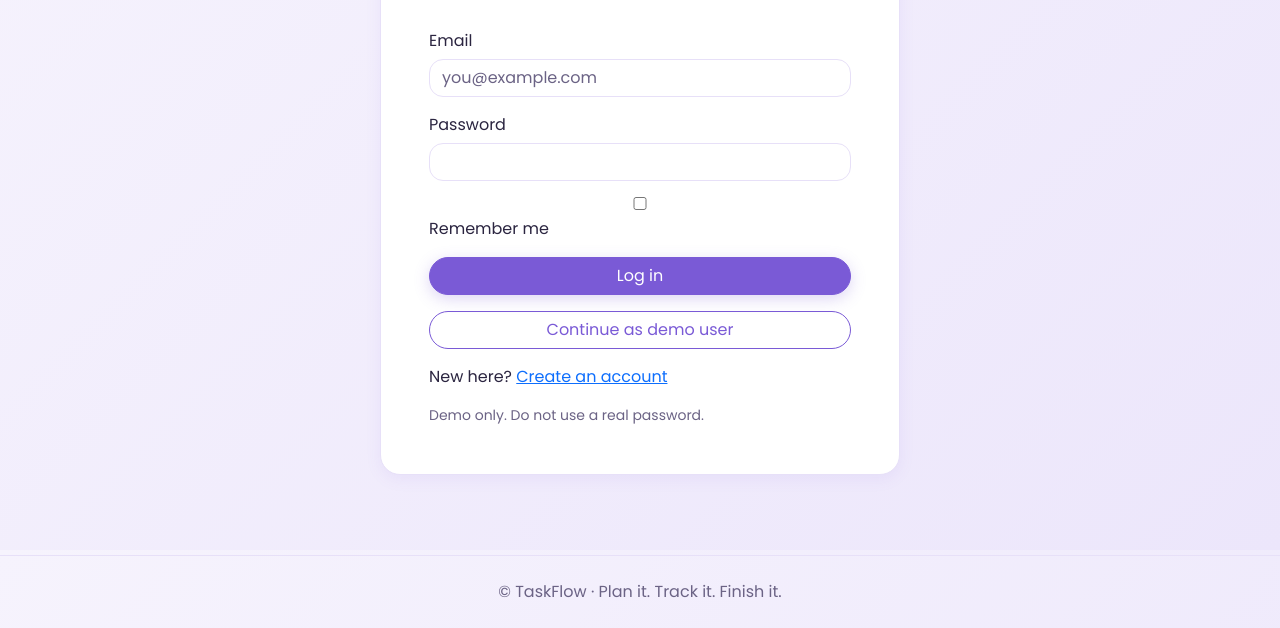
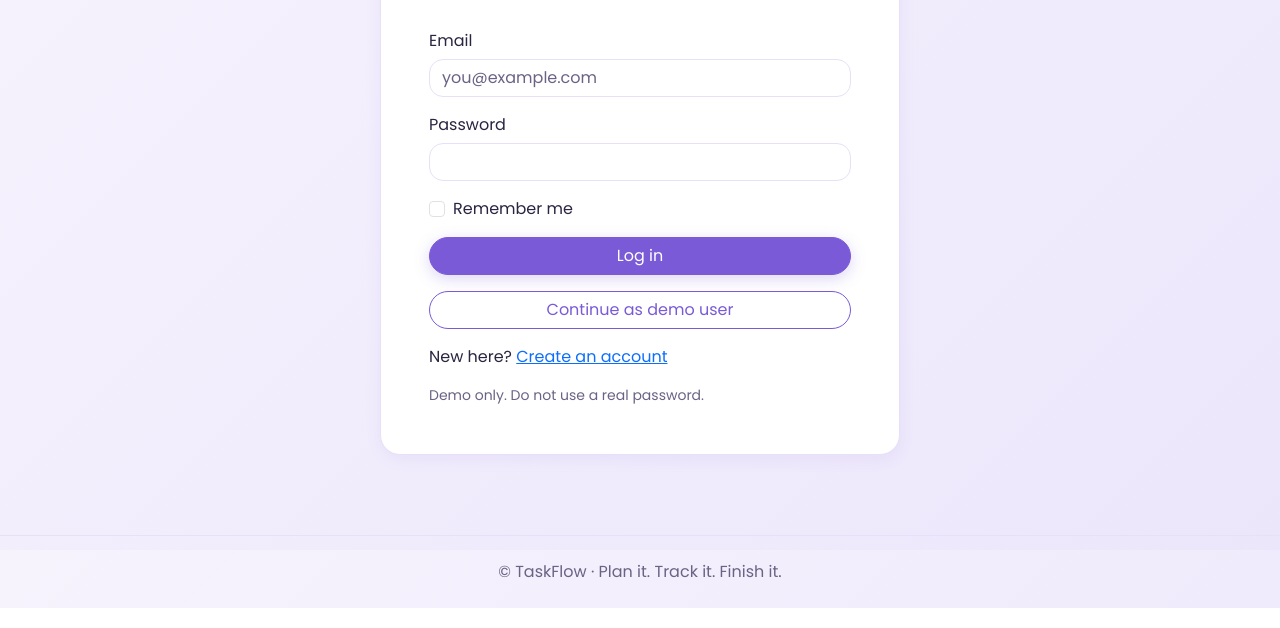
Before and after one commit to Fabiola701/TaskFlow, a plain HTML site: page login.html in a window 1280 px wide. Shown: the part 250-878 px from the top of the page. Drawn offline with nearby package versions, Linux system fonts and the light colour scheme.

Commit message:
Update TaskFlow 100%

```diff
--- a/css/style.css
+++ b/css/style.css
@@ -376,7 +376,7 @@ small{font-weight:500}
 .timeline-head{display:flex;justify-content:space-between;min-width:680px;padding-bottom:1rem;color:var(--muted);font-size:.8rem}.timeline-row{display:grid;grid-template-columns:90px minmax(560px,1fr);align-items:center;gap:1rem;border-top:1px solid var(--line);padding:.7rem 0}.timeline-track{height:30px;position:relative;background:repeating-linear-gradient(90deg,transparent 0 calc(14.28% - 1px),var(--line) calc(14.28% - 1px) 14.28%)}.timeline-bar{position:absolute;top:3px;height:24px;border-radius:8px;padding:2px 8px;overflow:hidden;white-space:nowrap;font-size:.75rem}.timeline-bar.purple{background:#e9e1fb;color:#5a3fb8}.timeline-bar.pink{background:#f8e3ee;color:#a43c75}.timeline-bar.blue{background:#e4edfb;color:#315ba8}.timeline-bar.green{background:#e1f2e9;color:#26764f}.timeline-bar.gold{background:#f8efda;color:#795800}
 .calendar-grid{display:grid;grid-template-columns:repeat(7,minmax(0,1fr));gap:2px}.calendar-labels{text-align:center;color:var(--muted);padding:.5rem 0}.calendar-cell{min-height:82px;padding:.4rem;border:1px solid var(--line);background:var(--card);font-size:.85rem}.calendar-dot{display:block;width:8px;height:8px;border-radius:50%;background:var(--p);margin-top:.4rem}.pom-ring{width:245px;height:245px;border-radius:50%;border:16px solid var(--p-soft);outline:6px solid var(--p);outline-offset:-16px;display:grid;place-items:center}.pom-ring strong{display:block;font-size:2.4rem}.pom-ring small{display:block;color:var(--muted)}
 .bar-chart{height:210px;display:flex;align-items:end;justify-content:space-around;gap:.75rem;padding:1rem 0}.bar-chart div{height:100%;display:flex;flex-direction:column;justify-content:end;align-items:center;gap:.5rem}.bar-chart span{display:block;width:28px;max-height:150px;border-radius:8px 8px 2px 2px;background:var(--p)}.bar-chart small{color:var(--muted)}.notification-list .list-group-item{padding:1rem;border-color:var(--card-border);background:var(--card);color:var(--ink)}.profile-avatar{width:76px;height:76px;font-size:1.4rem}.static-accordion .accordion-item{border:1px solid var(--card-border);background:var(--card);color:var(--ink)}.static-accordion summary{list-style:none;cursor:pointer}.static-accordion summary::-webkit-details-marker{display:none}.static-accordion details[open] summary{color:var(--p-ink)}
-.public-nav{padding:1rem 0;background:rgba(255,255,255,.8);border-bottom:1px solid var(--card-border)}.public-footer{text-align:center;border-top:1px solid var(--card-border);padding:1.5rem;color:var(--muted);margin-top:2rem}.auth-card{max-width:520px}.auth-card label{display:grid;gap:.4rem}.auth-card form{margin-top:1rem}
+.public-nav{padding:1rem 0;background:rgba(255,255,255,.8);border-bottom:1px solid var(--card-border)}.public-footer{text-align:center;border-top:1px solid var(--card-border);padding:1.5rem;color:var(--muted);margin-top:2rem}.auth-card{max-width:520px}.auth-card label{display:grid;gap:.4rem}.auth-card label.form-check{display:flex;align-items:center;gap:.6rem;margin:0}.auth-card form{margin-top:1rem}
 @media(max-width:991px){.app-layout{display:block;margin:.5rem}.sidebar{position:static;min-height:auto;margin-bottom:.75rem}.side-nav{grid-template-columns:repeat(4,minmax(0,1fr));margin:.8rem 0}.sidebar-motto{display:none}.app-main{width:100%}}
 @media(max-width:575px){.app-layout{margin:.35rem}.sidebar{padding:.75rem}.side-nav{grid-template-columns:repeat(3,minmax(0,1fr));gap:.15rem}.side-link{justify-content:center;flex-direction:column;gap:.15rem;padding:.45rem .15rem;font-size:.68rem}.topbar{flex-wrap:wrap;gap:.5rem}.mobile-brand{display:flex}.search-box{order:3;flex-basis:100%;max-width:none}.top-actions{gap:.3rem}.page-heading h1{font-size:1.45rem}.page-content{padding:.15rem}.calendar-cell{min-height:56px;padding:.25rem;font-size:.72rem}.timeline-row{grid-template-columns:70px minmax(560px,1fr)}}
 
--- a/login.html
+++ b/login.html
@@ -84,8 +84,9 @@
           <label>
             Password<input class="form-control" type="password" required>
           </label>
-          <label>
-            <input type="checkbox"> Remember me
+          <label class="form-check d-flex align-items-center gap-2 mb-0">
+            <input class="form-check-input mt-0" type="checkbox">
+            <span class="form-check-label">Remember me</span>
           </label>
           <button class="btn btn-primary" type="button">Log in</button>
         </form>
```
Also changed, not shown: register.html (+3 -2 lines).
